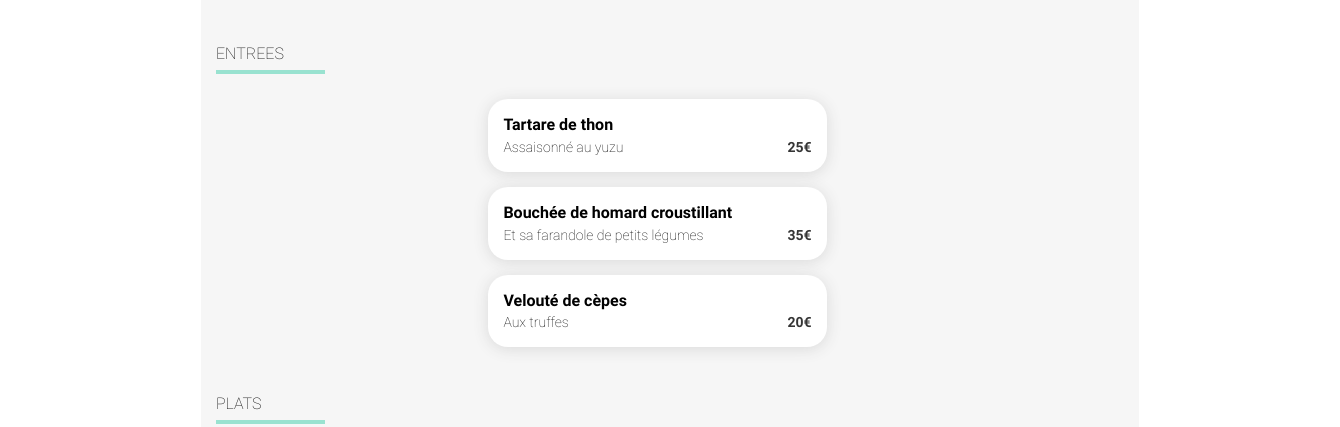
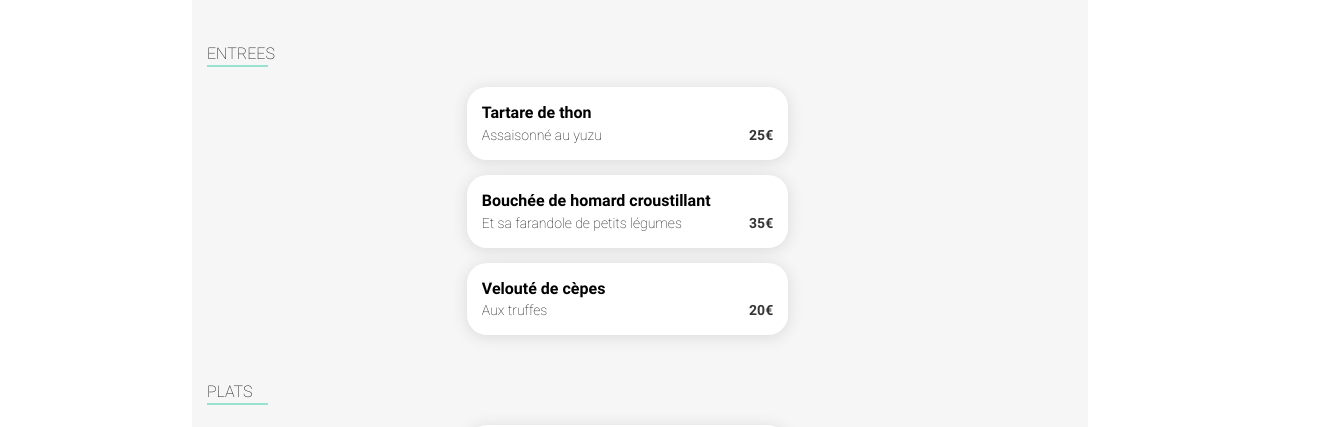
Before and after one commit to Avalonness/DOMINGUESVincent_3_01092021, a plain HTML site: page html/delice.html in a window 1280 px wide. Shown: the part 442-869 px from the top of the page, 1340 px wide, since content can reach past the window. Drawn offline with Linux system fonts and the light colour scheme; files whose address does not match are found by name.

Commit message:
Ajout de correction vu avec le tuteur

```diff
--- a/html/delice.html
+++ b/html/delice.html
@@ -32,7 +32,6 @@
     <!--Entrée-->
                                             <div class="main-list-one">
                                                 <h3>ENTREES</h3>
-                                                <div class="main-list-one__decoration"></div>
                                                 <ul>
                                                     <li><div class="main-list-one__option">
                                                         <h4>Tartare de thon</h4>
@@ -51,7 +50,6 @@
     <!--Plats-->
                                             <div class="main-list-one">
                                                 <h3>PLATS</h3>
-                                                <div class="main-list-one__decoration"></div>
                                                 <ul>
                                                     <li><div class="main-list-one__option">
                                                         <h4>Poulet rôti aux herbes de provence</h4>
@@ -70,7 +68,6 @@
     <!--Desserts-->
                                             <div class="main-list-one">
                                                 <h3>DESSERTS</h3>
-                                                <div class="main-list-one__decoration"></div>
                                                 <ul>
                                                     <li><div class="main-list-one__option">
                                                         <h4>Farandole de desserts</h4>
--- a/sass/style.scss
+++ b/sass/style.scss
@@ -401,17 +401,19 @@ h2
         margin-bottom: 5px;
     }
 
+    h3:after
+        {
+            content: '';
+            border-bottom: 2px solid $ColorThird;
+            width: 10%;
+            display: block;
+        }
+
+
     h4
     {
         font-family: 'Roboto-Bold';
         font-size: 16px;
-    }
-
-    &__decoration
-    {
-        border: $ColorThird 2px solid;
-        width:12%;
-        margin-bottom: 10px;
     }
 
     &__option
@@ -501,7 +503,6 @@ h2
 
 .bloc-palette
 {
-    width: 1340px;
     margin-left: auto;
     margin-right: auto;
 
@@ -520,6 +521,12 @@ h2
 
     .main-list-one
     {
+
+        h3:after
+        {
+            width: 2.5%;
+        }
+
         ul
         {
             max-width: 80%;
@@ -594,6 +601,12 @@ h2
     {
         width: 100%;
 
+        h3:after
+        {
+            width: 7%;
+        }
+
+
         ul
         {
             display: flex;
```
Also changed, not shown: html/française.html (+0 -3 lines), html/note.html (+0 -3 lines), html/palette.html (+0 -3 lines), css/style.css, 1 other file.
